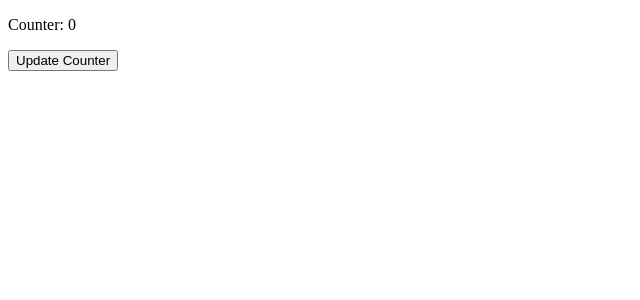
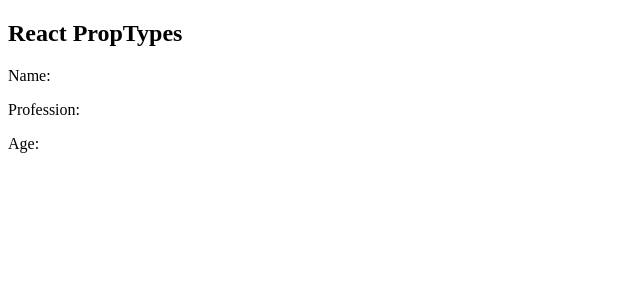
Before and after one commit to githubscientist/fsd54wd-t, a React (Vite) app: page / in a window 1280 px wide. Shown: the top 300 px of the page, without its empty margins (0-640 px from the left). Built offline with nearby package versions, Linux system fonts and the light colour scheme.

Commit message:
prop types in react example

```diff
--- a/src/App.jsx
+++ b/src/App.jsx
@@ -1,69 +1,17 @@
-/*
-  useEffect:
-    - useEffect is a hook that allows you to perform side effects in function components
-    - side effects are anything that affects something outside of the scope of the function
-      - examples:
-        - fetching data
-        - setting up a subscription
-        - manually changing the DOM
-    - we can use useEffect in two ways:
-      a. to run code only when the component mounts
-      b. to run code when the component mounts and when it updates
+import Person from "./components/Person";
 
-
-    Type I:
-
-    useEffect without a dependency array argument: runs code when the component mounts and when it update or re-renders
-
-    syntax:
-
-    useEffect(() => {
-      // code to run when the component mounts and when it updates
-    });
-
-    Type II:
-
-    useEffect with an empty dependency array argument: runs code only when the component mounts
-
-    syntax:
-
-    useEffect(() => {
-      // code to run when the component mounts
-    }, []);
-
-    Type III:
-
-    useEffect with a dependency array argument: runs code when the component mounts and when the value of the dependency array argument changes
-
-    syntax:
-
-    useEffect(() => {
-      // code to run when the component mounts and when the value of the dependency array argument changes
-    }, [arg1, arg2, arg3]);
-
-
-*/
-
-import { useEffect, useState } from "react";
-
-// using dependency array in useEffect hook using a simple counter app
 const App = () => {
-
-  const [counter, setCounter] = useState(0);
-
-  useEffect(() => {
-    console.log("useEffect hook ran");
-    console.log("counter: ", counter);
-
-    // trigger the change in counter state by clicking the button
-
-  }, [counter]);
 
   return (
     <div>
-      <p>Counter: {counter}</p>
-
-      <button onClick={() => setCounter(counter + 1)}>Update Counter</button>
+      <h2>React PropTypes</h2>
+      <Person
+        props={{
+          name: "John Doe",
+          profession: "Software Engineer",
+          age: 30
+        }}
+      />
     </div>
   )
 }
--- /dev/null
+++ b/src/components/Person.jsx
@@ -0,0 +1,20 @@
+import React from 'react';
+import propTypes from 'prop-types';
+
+const Person = ({name, profession, age}) => {
+  return (
+    <div>
+        <p>Name: { name }</p>
+        <p>Profession: {profession}</p>
+        <p>Age: {age}</p>
+    </div>
+  )
+}
+
+Person.propTypes = {
+    name: propTypes.string.isRequired,
+    profession: propTypes.string.isRequired,
+    age: propTypes.number.isRequired
+}
+
+export default Person;
```
